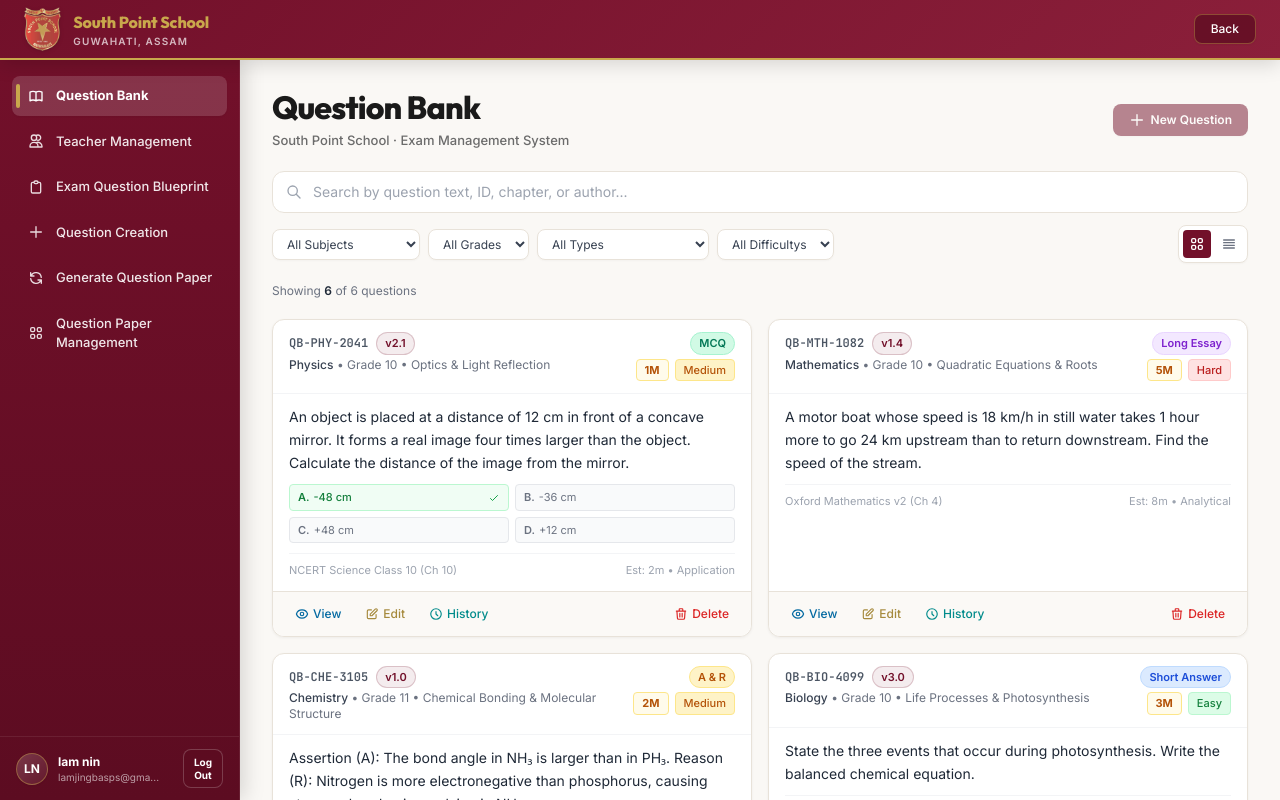
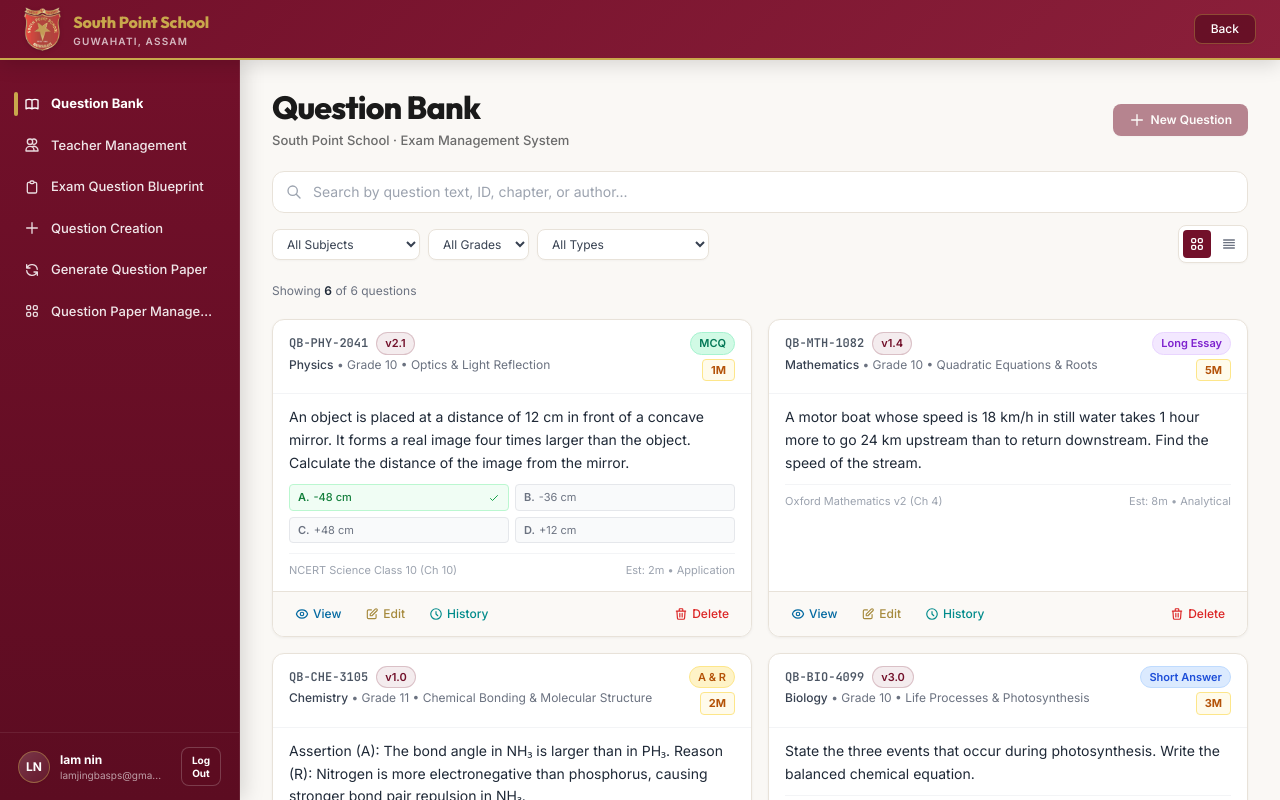
Before and after one commit to lamjingbasps-ui/exam-ui, a React (Vite) app: page / in a window 1280 px wide. Built offline with nearby package versions, Linux system fonts and the light colour scheme.

Commit message:
deleting the Difficulty feature

```diff
--- a/src/Components/QuestionBank.jsx
+++ b/src/Components/QuestionBank.jsx
@@ -1,15 +1,15 @@
 import React, { useState, useMemo, useRef, useEffect } from 'react';
-import TopBar from '../components/layout/TopBar.jsx';
-import Sidebar from '../components/layout/Sidebar.jsx';
-import ComingSoonPlaceholder from '../components/layout/ComingSoonPlaceholder.jsx';
-import QuestionFilters from '../components/question-bank/QuestionFilters.jsx';
-import QuestionCard from '../components/question-bank/QuestionCard.jsx';
-import QuestionTable from '../components/question-bank/QuestionTable.jsx';
-import QuestionDetailsModal from '../components/modals/QuestionDetailsModal.jsx';
-import QuestionEditModal from '../components/modals/QuestionEditModal.jsx';
-import QuestionHistoryModal from '../components/modals/QuestionHistoryModal.jsx';
-import QuestionDeleteModal from '../components/modals/QuestionDeleteModal.jsx';
-import Icon from '../components/common/Icon.jsx';
+import TopBar from './layout/TopBar.jsx';
+import Sidebar from './layout/Sidebar.jsx';
+import ComingSoonPlaceholder from './layout/ComingSoonPlaceholder.jsx';
+import QuestionFilters from './question-bank/QuestionFilters.jsx';
+import QuestionCard from './question-bank/QuestionCard.jsx';
+import QuestionTable from './question-bank/QuestionTable.jsx';
+import QuestionDetailsModal from './modals/QuestionDetailsModal.jsx';
+import QuestionEditModal from './modals/QuestionEditModal.jsx';
+import QuestionHistoryModal from './modals/QuestionHistoryModal.jsx';
+import QuestionDeleteModal from './modals/QuestionDeleteModal.jsx';
+import Icon from './common/Icon.jsx';
 import { INITIAL_QUESTIONS } from '../data/mockQuestions.js';
 import { NAV_ITEMS } from '../data/navigation.js';
 
@@ -19,7 +19,6 @@ export default function QuestionBank() {
   const [filterSubject, setFilterSubject] = useState('All');
   const [filterGrade, setFilterGrade] = useState('All');
   const [filterType, setFilterType] = useState('All');
-  const [filterDifficulty, setFilterDifficulty] = useState('All');
   const [filterStatus, setFilterStatus] = useState('All');
   const [viewMode, setViewMode] = useState('card');
   const [activeNav, setActiveNav] = useState('questionBank');
@@ -101,11 +100,10 @@ export default function QuestionBank() {
         (filterSubject === 'All' || q.subject === filterSubject) &&
         (filterGrade === 'All' || q.grade === filterGrade) &&
         (filterType === 'All' || q.type === filterType) &&
-        (filterDifficulty === 'All' || q.difficulty === filterDifficulty) &&
         (filterStatus === 'All' || q.status === filterStatus)
       );
     });
-  }, [questions, searchTerm, filterSubject, filterGrade, filterType, filterDifficulty, filterStatus]);
+  }, [questions, searchTerm, filterSubject, filterGrade, filterType, filterStatus]);
 
   // Edit Handlers
   const handleOpenEdit = (q) => {
@@ -144,7 +142,6 @@ export default function QuestionBank() {
     setFilterSubject('All');
     setFilterGrade('All');
     setFilterType('All');
-    setFilterDifficulty('All');
     setFilterStatus('All');
   };
 
@@ -245,8 +242,6 @@ export default function QuestionBank() {
                   setFilterGrade={setFilterGrade}
                   filterType={filterType}
                   setFilterType={setFilterType}
-                  filterDifficulty={filterDifficulty}
-                  setFilterDifficulty={setFilterDifficulty}
                   viewMode={viewMode}
                   setViewMode={setViewMode}
                 />
--- a/src/Components/layout/Sidebar.jsx
+++ b/src/Components/layout/Sidebar.jsx
@@ -17,10 +17,14 @@ export default function Sidebar({ activeNav, setActiveNav, navButtonRefs, handle
     >
       {/* Nav Links */}
       <nav
-        className="flex-1 px-3 py-4 space-y-1.5 overflow-y-auto"
+        className="flex-1 overflow-y-auto"
+        style={{
+          padding: '24px 10px 12px 10px',
+        }}
         role="tablist"
         aria-label="Sidebar Navigation"
       >
+        <div style={{ display: 'flex', flexDirection: 'column', gap: '2px' }}>
           {NAV_ITEMS.map((item, index) => {
             const isActive = activeNav === item.id;
             return (
@@ -36,19 +40,22 @@ export default function Sidebar({ activeNav, setActiveNav, navButtonRefs, handle
                 tabIndex={isActive ? 0 : 0}
                 onClick={() => setActiveNav(item.id)}
                 onKeyDown={(e) => handleNavKeyDown && handleNavKeyDown(e, index)}
-              className={`w-full flex items-center gap-3 px-3 py-2.5 rounded-lg text-[13px] transition-all text-left relative outline-none focus-visible:ring-2 focus-visible:ring-[#c9a84c] focus-visible:ring-offset-1 focus-visible:ring-offset-[#72102a] ${
+                className={`w-full flex items-center text-[13px] transition-all text-left relative outline-none focus:outline-none ${
                   isActive
-                  ? 'font-bold text-white shadow-sm'
+                    ? 'font-bold text-white'
                     : 'font-medium text-white/90 hover:bg-white/10 hover:text-white'
                 }`}
-              style={
-                isActive
+                style={{
+                  padding: '10px 14px',
+                  borderRadius: '9px',
+                  gap: '11px',
+                  outline: 'none',
+                  ...(isActive
                     ? {
-                      backgroundColor: 'rgba(255, 255, 255, 0.15)',
                         color: '#ffffff',
                       }
-                  : {}
-              }
+                    : {}),
+                }}
               >
                 {/* Active gold vertical bar indicator */}
                 {isActive && (
@@ -59,19 +66,29 @@ export default function Sidebar({ activeNav, setActiveNav, navButtonRefs, handle
                 )}
                 <Icon
                   name={item.icon}
-                className="w-4 h-4 flex-shrink-0 ml-1"
+                  className="w-4 h-4 flex-shrink-0"
                   style={{ color: isActive ? '#ffffff' : 'rgba(255, 255, 255, 0.85)' }}
                 />
-              <span>{item.label}</span>
+                <span className="truncate">{item.label}</span>
               </button>
             );
           })}
+        </div>
       </nav>
 
-      {/* User Footer */}
-      <div className="px-3 py-3 border-t border-white/[0.08] mt-auto">
-        <div className="flex items-center justify-between gap-2.5 px-1">
-          <div className="flex items-center gap-2.5 min-w-0 flex-1">
+      {/* User Footer with small top border line separator */}
+      <div
+        className="mt-auto"
+        style={{
+          padding: '14px 18px',
+          borderTop: '1px solid rgba(255, 255, 255, 0.08)',
+        }}
+      >
+        <div className="flex items-center justify-between">
+          <div
+            className="flex items-center min-w-0 flex-1"
+            style={{ gap: '10px' }}
+          >
             {/* 32x32 Avatar with white-ish transparency gradient */}
             <div
               className="w-8 h-8 rounded-full flex items-center justify-center font-bold text-xs flex-shrink-0 text-white shadow-sm"
--- a/src/Components/modals/QuestionDeleteModal.jsx
+++ b/src/Components/modals/QuestionDeleteModal.jsx
@@ -27,13 +27,15 @@ export default function QuestionDeleteModal({ current, onConfirm, onClose }) {
       <div className="flex justify-end gap-2">
         <button
           onClick={onClose}
-          className="px-4 py-2 rounded-lg text-xs font-semibold text-gray-600 bg-gray-100 hover:bg-gray-200"
+          style={{ padding: '10px 14px', borderRadius: '8px' }}
+          className="text-xs font-semibold text-gray-600 bg-gray-100 hover:bg-gray-200 transition-colors"
         >
           Cancel
         </button>
         <button
           onClick={onConfirm}
-          className="px-4 py-2 rounded-lg text-xs font-bold text-white bg-red-600 hover:bg-red-700 shadow-sm transition-colors"
+          style={{ padding: '10px 14px', borderRadius: '8px' }}
+          className="text-xs font-bold text-white bg-red-600 hover:bg-red-700 shadow-sm transition-colors"
         >
           Confirm Delete
         </button>
--- a/src/Components/modals/QuestionDetailsModal.jsx
+++ b/src/Components/modals/QuestionDetailsModal.jsx
@@ -19,7 +19,6 @@ export default function QuestionDetailsModal({ current, onClose, onOpenEdit, onO
             ['Subject', current.subject],
             ['Grade', current.grade],
             ['Marks', `${current.marks}M (Neg: ${current.negativeMarks})`],
-            ['Difficulty', current.difficulty],
             ['Type', TYPE_BADGES[current.type]?.label || current.type],
             ['Cognitive Level', current.cognitiveLevel],
             ['Est. Time', `${current.estimatedTimeMin} min`],
@@ -83,21 +82,23 @@ export default function QuestionDetailsModal({ current, onClose, onOpenEdit, onO
       <div className="flex justify-between items-center pt-4 mt-4 border-t border-gray-100">
         <button
           onClick={() => onOpenHistory(current)}
-          className="text-xs font-medium text-blue-600 hover:text-blue-700 flex items-center gap-1"
+          style={{ padding: '8px 12px', borderRadius: '8px', gap: '8px' }}
+          className="text-xs font-medium text-blue-600 hover:text-blue-700 hover:bg-blue-50 flex items-center transition-colors"
         >
-          <Icon name="history" className="w-4 h-4" /> View Activity History
+          <Icon name="history" className="w-4 h-4" /> <span>View Activity History</span>
         </button>
         <div className="flex gap-2">
           <button
             onClick={() => onOpenEdit(current)}
-            className="px-4 py-2 rounded-lg text-xs font-semibold text-white shadow-sm transition-opacity hover:opacity-90"
-            style={{ backgroundColor: '#72102a' }}
+            style={{ backgroundColor: '#72102a', padding: '10px 14px', borderRadius: '8px' }}
+            className="text-xs font-semibold text-white shadow-sm transition-opacity hover:opacity-90"
           >
             Edit Question
           </button>
           <button
             onClick={onClose}
-            className="px-4 py-2 rounded-lg text-xs font-semibold text-gray-600 bg-gray-100 hover:bg-gray-200"
+            style={{ padding: '10px 14px', borderRadius: '8px' }}
+            className="text-xs font-semibold text-gray-600 bg-gray-100 hover:bg-gray-200 transition-colors"
           >
             Close
           </button>
--- a/src/Components/modals/QuestionEditModal.jsx
+++ b/src/Components/modals/QuestionEditModal.jsx
@@ -53,19 +53,6 @@ export default function QuestionEditModal({ editForm, setEditForm, onSave, onClo
           ))}
         </div>
 
-        <div className="grid grid-cols-2 gap-3">
-          <div>
-            <Label>Difficulty</Label>
-            <select
-              value={editForm.difficulty}
-              onChange={(e) => setEditForm({ ...editForm, difficulty: e.target.value })}
-              className="w-full border border-gray-300 rounded-lg px-2.5 py-1.5 text-xs text-gray-800 focus:outline-none cursor-pointer"
-            >
-              {['Easy', 'Medium', 'Hard'].map((d) => (
-                <option key={d}>{d}</option>
-              ))}
-            </select>
-          </div>
         <div>
           <Label>Chapter</Label>
           <input
@@ -76,7 +63,6 @@ export default function QuestionEditModal({ editForm, setEditForm, onSave, onClo
             onFocus={(e) => (e.target.style.boxShadow = '0 0 0 2px rgba(114, 16, 42, 0.25)')}
             onBlur={(e) => (e.target.style.boxShadow = 'none')}
           />
-          </div>
         </div>
 
         {editForm.options && editForm.options.length > 0 && (
@@ -147,14 +133,15 @@ export default function QuestionEditModal({ editForm, setEditForm, onSave, onClo
           <button
             type="button"
             onClick={onClose}
-            className="px-4 py-2 rounded-lg text-xs font-semibold text-gray-600 bg-gray-100 hover:bg-gray-200"
+            style={{ padding: '10px 14px', borderRadius: '8px' }}
+            className="text-xs font-semibold text-gray-600 bg-gray-100 hover:bg-gray-200 transition-colors"
           >
             Cancel
           </button>
           <button
             type="submit"
-            className="px-5 py-2 rounded-lg text-xs font-bold text-white shadow-sm transition-opacity hover:opacity-90"
-            style={{ backgroundColor: '#72102a' }}
+            style={{ backgroundColor: '#72102a', padding: '10px 14px', borderRadius: '8px' }}
+            className="text-xs font-bold text-white shadow-sm transition-opacity hover:opacity-90"
           >
             Save & Publish New Version
           </button>
--- a/src/Components/modals/QuestionHistoryModal.jsx
+++ b/src/Components/modals/QuestionHistoryModal.jsx
@@ -46,7 +46,8 @@ export default function QuestionHistoryModal({ current, onClose }) {
       <div className="flex justify-end pt-4 mt-4 border-t border-gray-100">
         <button
           onClick={onClose}
-          className="px-4 py-2 rounded-lg text-xs font-semibold text-gray-600 bg-gray-100 hover:bg-gray-200"
+          style={{ padding: '10px 14px', borderRadius: '8px' }}
+          className="text-xs font-semibold text-gray-600 bg-gray-100 hover:bg-gray-200 transition-colors"
         >
           Close
         </button>
--- a/src/Components/question-bank/QuestionCard.jsx
+++ b/src/Components/question-bank/QuestionCard.jsx
@@ -1,7 +1,7 @@
 import React from 'react';
 import Icon from '../common/Icon.jsx';
 import { ActionBtn } from '../common/ModalWrapper.jsx';
-import { TYPE_BADGES, DIFFICULTY_CLS } from '../../data/mockQuestions.js';
+import { TYPE_BADGES } from '../../data/mockQuestions.js';
 
 export default function QuestionCard({ question, onOpenModal, onOpenEdit }) {
   const q = question;
@@ -40,9 +40,6 @@ export default function QuestionCard({ question, onOpenModal, onOpenEdit }) {
           <div className="flex items-center gap-1.5">
             <span className="text-[11px] font-bold px-2 py-0.5 rounded border bg-amber-50 text-amber-700 border-amber-200">
               {q.marks}M
-            </span>
-            <span className={`text-[11px] px-2 py-0.5 rounded border font-medium ${DIFFICULTY_CLS[q.difficulty]}`}>
-              {q.difficulty}
             </span>
           </div>
         </div>
--- a/src/Components/question-bank/QuestionFilters.jsx
+++ b/src/Components/question-bank/QuestionFilters.jsx
@@ -10,8 +10,6 @@ export default function QuestionFilters({
   setFilterGrade,
   filterType,
   setFilterType,
-  filterDifficulty,
-  setFilterDifficulty,
   viewMode,
   setViewMode,
 }) {
@@ -33,12 +31,6 @@ export default function QuestionFilters({
       value: filterType,
       set: setFilterType,
       opts: ['All', 'Multiple Choice (MCQ)', 'Short Answer', 'Long Essay / Problem', 'Assertion & Reasoning', 'True / False'],
-    },
-    {
-      label: 'Difficulty',
-      value: filterDifficulty,
-      set: setFilterDifficulty,
-      opts: ['All', 'Easy', 'Medium', 'Hard'],
     },
   ];
 
--- a/src/Components/question-bank/QuestionTable.jsx
+++ b/src/Components/question-bank/QuestionTable.jsx
@@ -1,6 +1,6 @@
 import React from 'react';
 import Icon from '../common/Icon.jsx';
-import { TYPE_BADGES, DIFFICULTY_CLS } from '../../data/mockQuestions.js';
+import { TYPE_BADGES } from '../../data/mockQuestions.js';
 
 export default function QuestionTable({ questions, onOpenModal, onOpenEdit }) {
   return (
@@ -13,7 +13,6 @@ export default function QuestionTable({ questions, onOpenModal, onOpenEdit }) {
               <th className="px-4 py-3">Subject / Chapter</th>
               <th className="px-4 py-3 max-w-xs">Question</th>
               <th className="px-4 py-3">Marks</th>
-              <th className="px-4 py-3">Difficulty</th>
               <th className="px-4 py-3">Version</th>
               <th className="px-4 py-3">Status</th>
               <th className="px-4 py-3 text-right">Actions</th>
@@ -36,11 +35,6 @@ export default function QuestionTable({ questions, onOpenModal, onOpenEdit }) {
                 <td className="px-4 py-3">
                   <span className="font-bold text-amber-700 bg-amber-50 border border-amber-200 px-2 py-0.5 rounded">
                     {q.marks}M
-                  </span>
-                </td>
-                <td className="px-4 py-3">
-                  <span className={`px-2 py-0.5 rounded border text-[11px] font-medium ${DIFFICULTY_CLS[q.difficulty]}`}>
-                    {q.difficulty}
                   </span>
                 </td>
                 <td className="px-4 py-3">
--- a/src/data/mockQuestions.js
+++ b/src/data/mockQuestions.js
@@ -10,7 +10,6 @@ export const INITIAL_QUESTIONS = [
     bookReference: 'NCERT Science Class 10 (Ch 10)',
     marks: 1,
     negativeMarks: 0.25,
-    difficulty: 'Medium',
     cognitiveLevel: 'Application',
     estimatedTimeMin: 2,
     status: 'Active',
@@ -45,7 +44,6 @@ export const INITIAL_QUESTIONS = [
     bookReference: 'Oxford Mathematics v2 (Ch 4)',
     marks: 5,
     negativeMarks: 0,
-    difficulty: 'Hard',
     cognitiveLevel: 'Analytical',
     estimatedTimeMin: 8,
     status: 'Active',
@@ -74,7 +72,6 @@ export const INITIAL_QUESTIONS = [
     bookReference: 'NCERT Chemistry Vol 1 (Ch 4)',
     marks: 2,
     negativeMarks: 0.5,
-    difficulty: 'Medium',
     cognitiveLevel: 'Comprehension',
     estimatedTimeMin: 3,
     status: 'Active',
@@ -106,7 +103,6 @@ export const INITIAL_QUESTIONS = [
     bookReference: 'Oxford Living Science (Ch 6)',
     marks: 3,
     negativeMarks: 0,
-    difficulty: 'Easy',
     cognitiveLevel: 'Knowledge',
     estimatedTimeMin: 4,
     status: 'Active',
@@ -135,7 +131,6 @@ export const INITIAL_QUESTIONS = [
     bookReference: 'Sumita Arora Python CS (Ch 7)',
     marks: 1,
     negativeMarks: 0.25,
-    difficulty: 'Easy',
     cognitiveLevel: 'Comprehension',
     estimatedTimeMin: 1.5,
     status: 'Active',
@@ -166,7 +161,6 @@ export const INITIAL_QUESTIONS = [
     bookReference: 'Beehive English Reader (Poem 1)',
     marks: 2,
     negativeMarks: 0,
-    difficulty: 'Easy',
     cognitiveLevel: 'Comprehension',
     estimatedTimeMin: 3,
     status: 'Active',
@@ -190,9 +184,3 @@ export const TYPE_BADGES = {
   'Assertion & Reasoning': { cls: 'bg-amber-100 text-amber-700 border-amber-200', label: 'A & R' },
   'True / False': { cls: 'bg-teal-100 text-teal-700 border-teal-200', label: 'True/False' },
 };
-
-export const DIFFICULTY_CLS = {
-  Easy: 'bg-green-100 text-green-700 border-green-200',
-  Medium: 'bg-amber-100 text-amber-700 border-amber-200',
-  Hard: 'bg-red-100 text-red-700 border-red-200',
-};
--- a/src/data/navigation.js
+++ b/src/data/navigation.js
@@ -26,7 +26,7 @@ export const COMING_SOON_PAGES = {
   generatePaper: {
     icon: 'refresh',
     label: 'Generate Question Paper',
-    desc: 'Auto-generate balanced question papers based on syllabus and difficulty criteria.',
+    desc: 'Auto-generate balanced question papers based on syllabus and blueprint criteria.',
   },
   paperManagement: {
     icon: 'grid',
```
Also changed, not shown: src/Components/common/ModalWrapper.jsx (+6 -3 lines), 3 other files (tests, documents, lock files or other folders). Lines whose indentation alone changed are shown as unchanged.
